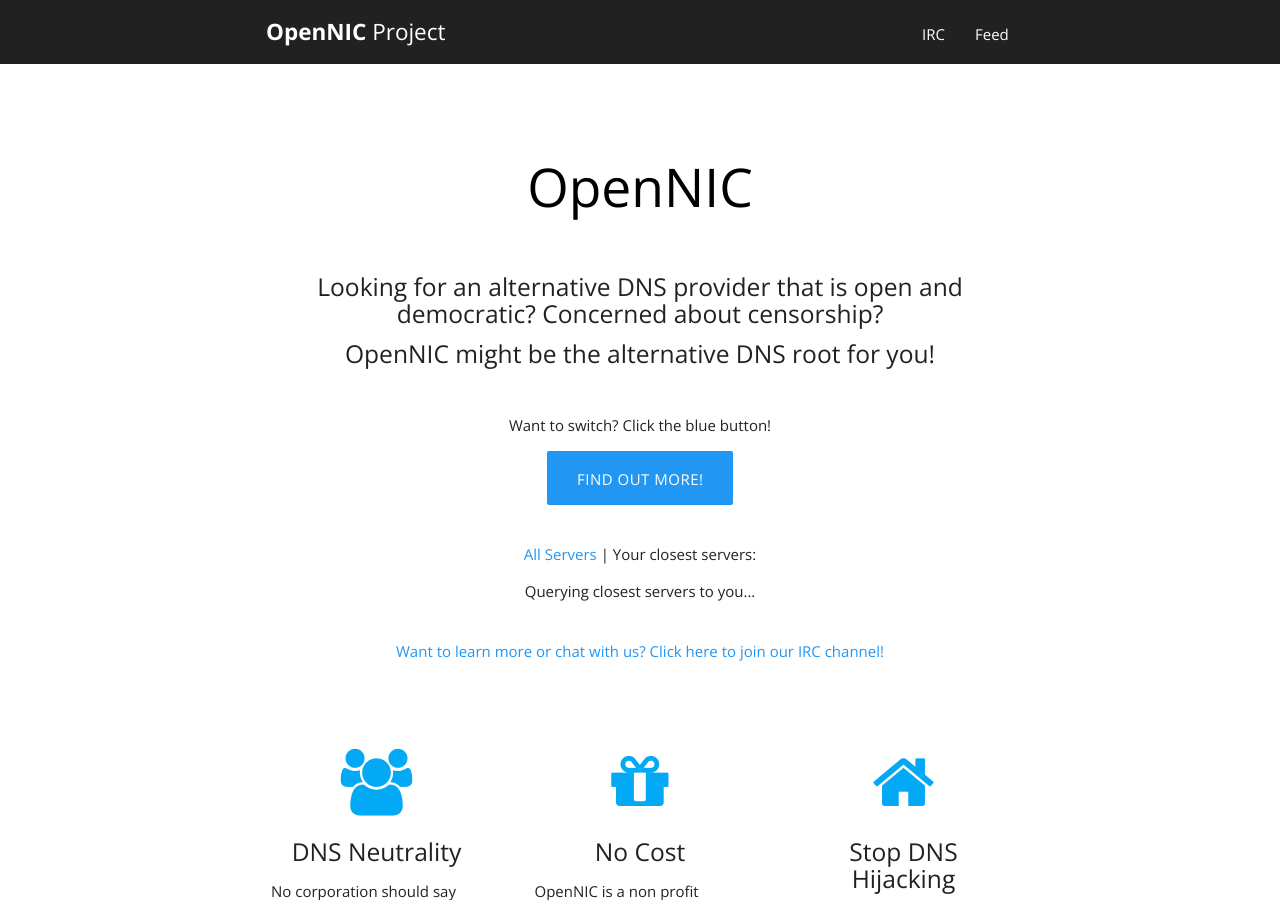
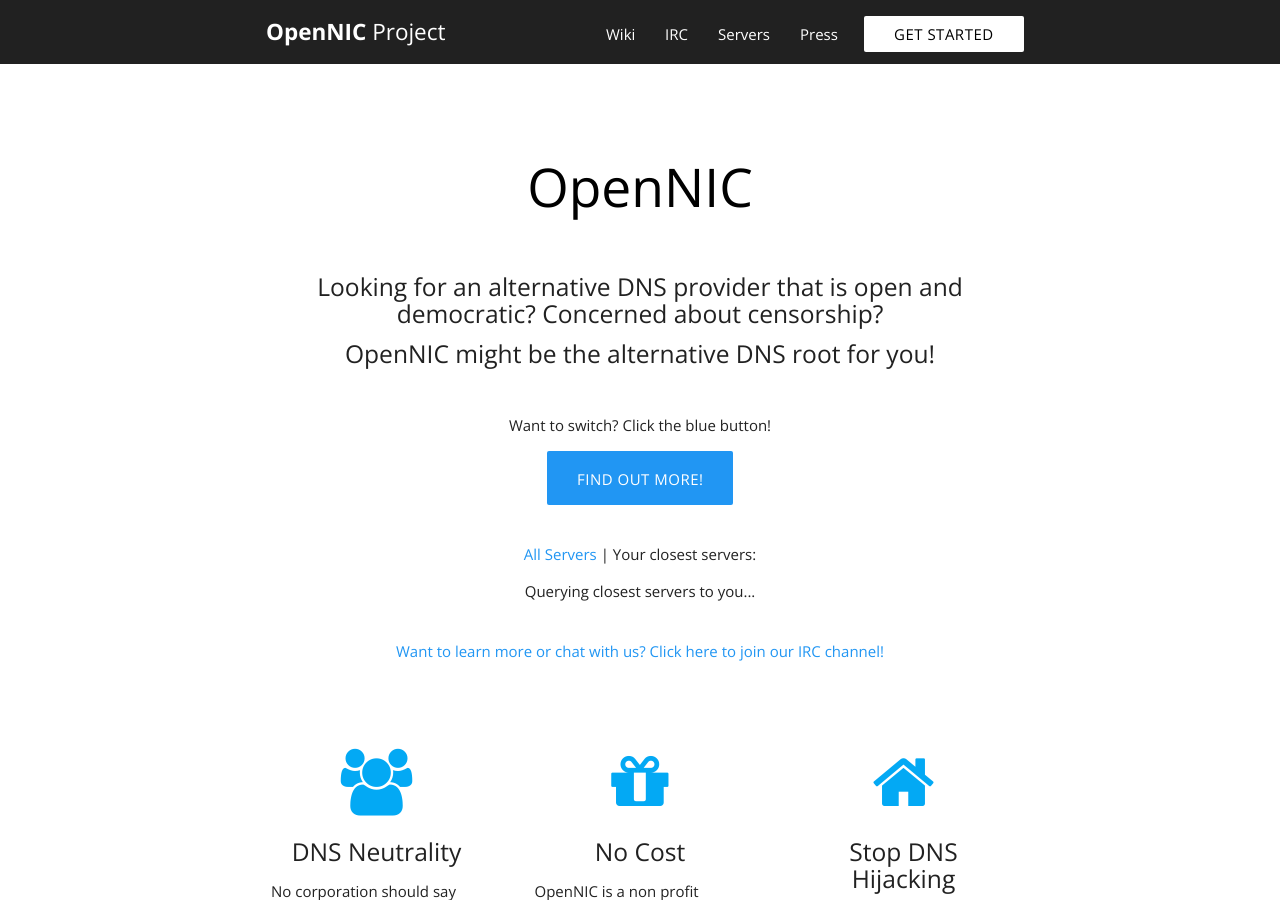
Before and after one commit to opennic/opennic-web, a Jekyll site: the page built from index.html, in a window 1280 px wide and 900 px high. Built offline with Jekyll 4.4.1, drawn with Linux system fonts in a browser that asks for light colours; the list of posts is cut into pages by our own code.

Commit message:
Nice links!

```diff
--- a/_includes/header.html
+++ b/_includes/header.html
@@ -1,25 +1,23 @@
 <div class="navbar-fixed">
 <nav class="grey darken-4 {{ site.color.navbar }}-text z-depth-0">
     <ul id="slide-out" class="side-nav">
-        <li><a href="{{ site.baseurl }}/" class="{{ site.color.navbar }}-text">Home</a></li>
-        {% for page in site.pages %}
-            {% if page.title %}
-                <li><a href="{{ page.url | prepend: site.baseurl }}" class="{{ site.color.navbar }}-text">{{ page.title }}</a></li>
-            {% endif %}
-        {% endfor %}
-        <li><a href="{{ "/feed.xml" | prepend: site.baseurl }}" class="{{ site.color.navbar }}-text">Feed</a></li>
+        <li><a href="{{ site.baseurl }}/" class="black-text">Home</a></li>
+        <li><a href="http://wiki.opennicproject.org/HomePage" class="black-text">Wiki</a></li>
+        <li><a href="/irc/" class="black-text">IRC</a></li>
+        <li><a href="https://servers.opennicproject.org/" class="black-text">Servers</a></li>
+        <li><a href="/press/" class="black-text">Press</a></li>
+        <li><a href="http://wiki.opennicproject.org/GettingStarted/" class="black-text">Get Started!</a></li>
     </ul>
     <div class="container container-large">
-    <a class="brand-logo" href="{{ site.baseurl }}/" class="orange-text"><span class="light {{ site.color.navbar }}-text"><b>{{ site.title }}</b> {{ site.site }}</span></a>
+    <a class="brand-logo" href="{{ site.baseurl }}/" class="{{ site.color.navbar }}-text"><span class="light {{ site.color.navbar }}-text"><b>{{ site.title }}</b> {{ site.site }}</span></a>
     <ul class="right hide-on-med-and-down">
-        {% for page in site.pages %}
-            {% if page.title %}
-                <li><a href="{{ page.url | prepend: site.baseurl }}" class="{{ site.color.navbar }}-text">{{ page.title }}</a></li>
-            {% endif %}
-        {% endfor %}
-        <li><a href="{{ "/feed.xml" | prepend: site.baseurl }}" class="{{ site.color.navbar }}-text">Feed</a></li>
+        <li><a href="http://wiki.opennicproject.org/HomePage" class="{{ site.color.navbar }}-text">Wiki</a></li>
+        <li><a href="/irc/" class="{{ site.color.navbar }}-text">IRC</a></li>
+        <li><a href="https://servers.opennicproject.org/" class="{{ site.color.navbar }}-text">Servers</a></li>
+        <li><a href="/press/" class="{{ site.color.navbar }}-text">Press</a></li>
+        <li>&nbsp;&nbsp;&nbsp;<a href="http://wiki.opennicproject.org/GettingStarted/" class="waves-effect waves-light btn white black-text z-depth-0">Get Started</a></li>
     </ul>
-    <a href="#" data-activates="slide-out" class="button-collapse right orange-text"><i class="material-icons">menu</i></a>
+    <a href="#" data-activates="slide-out" class="button-collapse right {{ site.color.navbar }}-text"><i class="material-icons">menu</i></a>
     </div>
 </nav>
 </div>
--- a/index.html
+++ b/index.html
@@ -19,7 +19,7 @@
             		<h5>Looking for an alternative DNS provider that is open and democratic? Concerned about censorship?</h5>
                 <h5>OpenNIC might be the alternative DNS root for you!</h5>
             		<br /><p>Want to switch? Click the blue button!</p>
-            		<a href="/get-started" class="waves-effect waves-light btn-large z-depth-0 blue">Find Out More!</a>
+            		<a href="http://wiki.opennicproject.org/AboutOpenNIC" class="waves-effect waves-light btn-large z-depth-0 blue">Find Out More!</a>
             		<br /><br />
                 <p><a href="https://servers.opennicproject.org/" target="_blank">All Servers</a> &#124; Your closest servers:</p>
                 <div id="geoip"></div>
```
